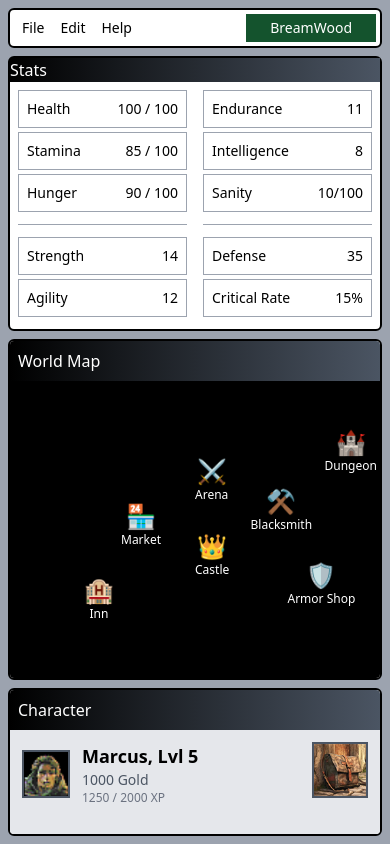
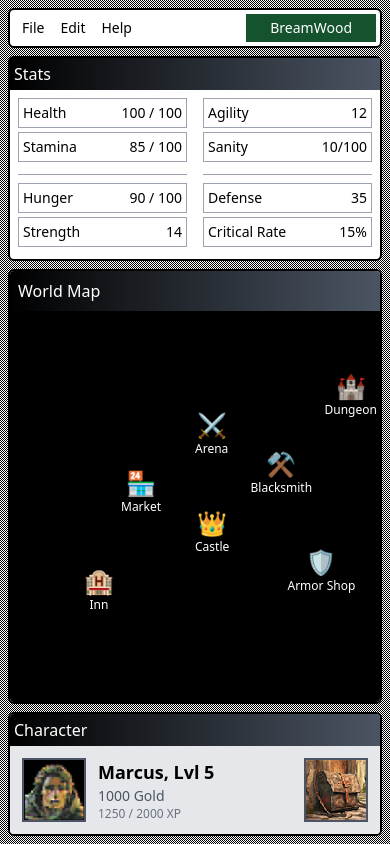
Before and after one commit to mytchallb/breamwood, a Vue app: page / in a window 390 px wide. Built offline with nearby package versions, Linux system fonts and the light colour scheme.

Commit message:
removed headers on small screens

```diff
--- a/src/App.vue
+++ b/src/App.vue
@@ -1,5 +1,8 @@
 <template>
-  <div class="bg-gray-400 min-h-screen grid grid-rows-[auto_1fr] fixed inset-0">
+  <div
+    class="min-h-screen grid grid-rows-[auto_1fr] fixed inset-0 bg-repeat [image-rendering:pixelated]"
+    :style="{ backgroundImage: 'url(' + bgImage + ')', backgroundSize: '4px' }"
+  >
     <div class="game-container max-w-xl mx-auto w-full p-2 grid grid-rows-[auto_auto_1fr_auto] gap-2 h-[100vh]">
       <MenuBar />
       <Stats />
@@ -47,6 +50,7 @@ import Character from "./components/Character.vue"
 import { toggleEquipment } from "./lib/methods"
 import { useMainStore } from "./stores/store"
 import ModalItems from "./components/ModalItems.vue"
+import bgImage from "./assets/mac-bg.jpg"
 const store = useMainStore()
 
 const equipmentItems = ref([
--- a/src/assets/base.css
+++ b/src/assets/base.css
@@ -1,3 +1,13 @@
 @tailwind base;
 @tailwind components;
 @tailwind utilities;
+
+.hide-on-short {
+  display: block;
+}
+
+@media screen and (max-height: 680px) {
+  .hide-on-short {
+    display: none;
+  }
+}
--- a/src/components/Character.vue
+++ b/src/components/Character.vue
@@ -1,18 +1,13 @@
 <template>
   <!-- Character Panel -->
   <div class="bg-white border-2 border-black rounded-md overflow-hidden flex flex-col">
-        <div class="bg-gradient-to-r from-black to-gray-600 text-white p-2">
-          Character
-        </div>
+    <div class="bg-gradient-to-r from-black to-gray-600 text-white p-1 hide-on-short">Character</div>
     <div class="bg-gray-200 p-3 flex-1 h-[100px]">
       <!-- Character Header -->
-          <div class="flex justify-between items-start mb-4">
+      <div class="flex justify-between items-start">
         <div class="flex items-center space-x-3">
-              <div
-                class="w-12 h-12 border-2 border-gray-600 bg-white cursor-pointer"
-                @click="toggleEquipment"
-              >
-                <img src="../assets/character.png" alt="Character" class="w-full h-full object-cover">
+          <div class="w-16 h-16 border-2 border-gray-600 bg-white cursor-pointer" @click="toggleEquipment">
+            <img src="../assets/character.png" alt="Character" class="w-full h-full object-cover" />
           </div>
           <div>
             <div class="font-bold text-lg">Marcus, Lvl 5</div>
@@ -20,17 +15,13 @@
             <div class="text-xs text-gray-500">1250 / 2000 XP</div>
           </div>
         </div>
-            <div
-              class="w-14 h-14 border-2 border-gray-600 bg-white cursor-pointer hover:bg-gray-100"
-              @click="toggleInventory"
-            >
-              <img src="../assets/bag.jpg" alt="Inventory" class="w-full h-full object-cover">
+        <div class="w-16 h-16 border-2 border-gray-600 bg-white cursor-pointer hover:bg-gray-100" @click="toggleInventory">
+          <img src="../assets/bag.jpg" alt="Inventory" class="w-full h-full object-cover" />
         </div>
       </div>
-
     </div>
   </div>
 </template>
 <script setup>
-import { toggleEquipment, toggleInventory } from '../lib/methods'
+import { toggleEquipment, toggleInventory } from "../lib/methods"
 </script>
--- a/src/components/ScreenBlacksmith.vue
+++ b/src/components/ScreenBlacksmith.vue
@@ -4,11 +4,11 @@
     <img src="@/assets/blacksmith-bg.png" class="absolute inset-0 w-full h-full object-cover opacity-60" alt="Blacksmith workshop" />
 
     <!-- Content overlay -->
-    <div class="relative z-10 p-2 h-full flex gap-4">
+    <div class="relative z-10 p-2 h-full flex gap-2">
       <!-- Weapon list - now on the left -->
-      <div class="rounded-lg p-2 w-64">
+      <div class="rounded-lg pr-2 w-1/2">
         <h2 class="text-xl text-white mb-4">Weapons</h2>
-        <div class="flex flex-col gap-2 max-h-[200px] overflow-y-auto">
+        <div class="flex flex-col gap-2 h-full max-h-[87%] overflow-y-auto">
           <button
             v-for="weapon in weapons"
             :key="weapon.id"
@@ -24,7 +24,7 @@
       </div>
 
       <!-- Weapon details - right side -->
-      <div class="bg-black/50 rounded-lg p-4 flex-1 text-white">
+      <div class="bg-black/50 rounded-lg p-2 w-1/2 flex-1 text-white">
         <div class="flex flex-col gap-4">
           <!-- Blacksmith icon -->
           <div class="w-12 h-12 bg-gray-700 rounded-lg"></div>
@@ -77,7 +77,7 @@ const weapons = [
   { id: 1, name: "Iron Sword", damage: "1-10", speed: 1.2, weight: 4, basePrice: 100 },
   { id: 2, name: "Steel Dagger", damage: "1-6", speed: 1.8, weight: 2, basePrice: 80 },
   { id: 3, name: "War Hammer", damage: "1-18", speed: 0.8, weight: 8, basePrice: 150 },
-  { id: 4, name: "Battle Axe", damage: "1-15", speed: 0.9, weight: 6, basePrice: 130 },
+  { id: 4, name: "Battle Axe (+1)", damage: "1-15", speed: 0.9, weight: 6, basePrice: 130 },
   { id: 5, name: "Rapier", damage: "1-8", speed: 1.6, weight: 3, basePrice: 120 },
   { id: 6, name: "Claymore", damage: "1-20", speed: 0.7, weight: 10, basePrice: 200 },
   { id: 7, name: "Shortsword", damage: "1-7", speed: 1.4, weight: 3, basePrice: 90 },
--- a/src/components/Stats.vue
+++ b/src/components/Stats.vue
@@ -1,68 +1,56 @@
 <template>
-
   <div class="bg-white border-2 border-black rounded-md pb-2 flex flex-col">
-        <div class="bg-gradient-to-r from-black to-gray-600 text-white">
-          Stats
-        </div>
-
+    <div class="bg-gradient-to-r from-black to-gray-600 text-white p-1 hide-on-short">Stats</div>
     <!-- Stats Container -->
     <div class="grid grid-cols-2 gap-4 pt-1 px-2">
       <div class="space-y-3">
-              <div class=" border-gray-400">
-                <div v-for="stat in primaryStats" :key="stat.name" class="flex justify-between border border-gray-400 p-2 my-1 text-sm">
+        <div>
+          <div v-for="stat in firstColumn" :key="stat.name" class="flex justify-between border border-gray-400 p-1 my-1 text-sm">
             <span>{{ stat.name }}</span>
             <span>{{ stat.value }}</span>
           </div>
         </div>
-              <div class="border-t border-gray-400 pt-2">
-                <div v-for="stat in secondaryStats" :key="stat.name" class="flex justify-between border border-gray-400 p-2 my-1 text-sm">
+        <div class="border-t border-gray-400 pt-1">
+          <div v-for="stat in secondColumn" :key="stat.name" class="flex justify-between border border-gray-400 p-1 my-1 text-sm">
             <span>{{ stat.name }}</span>
             <span>{{ stat.value }}</span>
           </div>
         </div>
       </div>
       <div class="space-y-3">
-              <div class=" border-gray-400">
-                <div v-for="stat in tertiaryStats" :key="stat.name" class="flex justify-between border border-gray-400 p-2 my-1 text-sm">
+        <div>
+          <div v-for="stat in thirdColumn" :key="stat.name" class="flex justify-between border border-gray-400 p-1 my-1 text-sm">
             <span>{{ stat.name }}</span>
             <span>{{ stat.value }}</span>
           </div>
         </div>
-              <div class="border-t border-gray-400 pt-2">
-                <div v-for="stat in quaternaryStats" :key="stat.name" class="flex justify-between border border-gray-400 p-2 my-1 text-sm">
+        <div class="border-t border-gray-400 pt-1">
+          <div v-for="stat in fourthColumn" :key="stat.name" class="flex justify-between border border-gray-400 p-1 my-1 text-sm">
             <span>{{ stat.name }}</span>
             <span>{{ stat.value }}</span>
           </div>
         </div>
       </div>
     </div>
+  </div>
+</template>
 
-</div>
+<script setup>
+import { ref, computed } from "vue"
 
-</template>
-<script setup>
-import { ref } from 'vue'
-
-const primaryStats = ref([
-  { name: 'Health', value: '100 / 100' },
-  { name: 'Stamina', value: '85 / 100' },
-  { name: 'Hunger', value: '90 / 100' }
+const allStats = ref([
+  { name: "Health", value: "100 / 100" },
+  { name: "Stamina", value: "85 / 100" },
+  { name: "Hunger", value: "90 / 100" },
+  { name: "Strength", value: "14" },
+  { name: "Agility", value: "12" },
+  { name: "Sanity", value: "10/100" },
+  { name: "Defense", value: "35" },
+  { name: "Critical Rate", value: "15%" },
 ])
 
-const secondaryStats = ref([
-  { name: 'Strength', value: '14' },
-  { name: 'Agility', value: '12' }
-])
-
-const tertiaryStats = ref([
-  { name: 'Endurance', value: '11' },
-  { name: 'Intelligence', value: '8' },
-  { name: 'Sanity', value: '10/100' }
-])
-
-const quaternaryStats = ref([
-  { name: 'Defense', value: '35' },
-  { name: 'Critical Rate', value: '15%' }
-])
-
+const firstColumn = computed(() => allStats.value.slice(0, 2))
+const secondColumn = computed(() => allStats.value.slice(2, 4))
+const thirdColumn = computed(() => allStats.value.slice(4, 6))
+const fourthColumn = computed(() => allStats.value.slice(6, 8))
 </script>
--- a/tailwind.config.js
+++ b/tailwind.config.js
@@ -2,7 +2,9 @@
 export default {
   content: ['./src/**/*.{html,js,vue,ts,jsx,tsx}'],
   theme: {
-    extend: {},
+    extend: {
+
+    },
   },
   plugins: [],
 }
```
Also changed, not shown: src/assets/mac-bg.jpg (added). Lines whose indentation alone changed are shown as unchanged.
